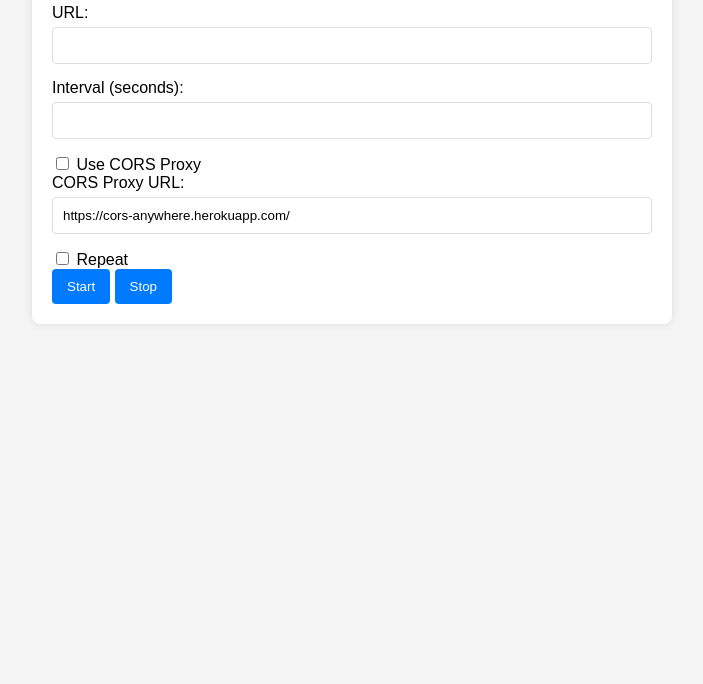
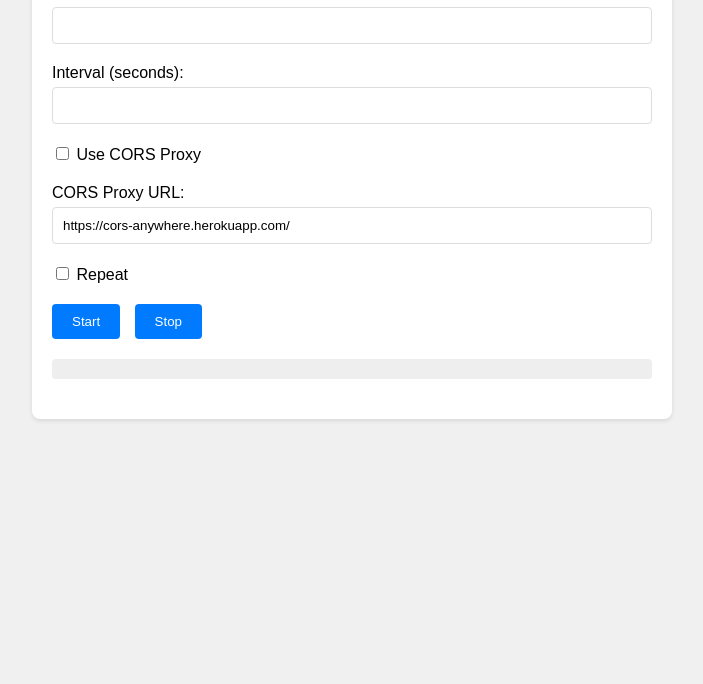
Before and after one commit to aaron777collins/urlcron, a plain HTML site: page index.html in a window 1280 px wide. Shown: the part 116-800 px from the top of the page, without its empty margins (288-991 px from the left). Drawn offline with Linux system fonts and the light colour scheme.

Commit message:
Update style.css

```diff
--- a/style.css
+++ b/style.css
@@ -1,54 +1,55 @@
-body {
+body, html {
     font-family: Arial, sans-serif;
+    padding: 0;
     margin: 0;
-    padding: 20px;
-    background-color: #f5f5f5;
+    background: #f0f0f0;
 }
 
 .container {
     max-width: 600px;
     margin: auto;
-    background: white;
     padding: 20px;
+    background: #fff;
     border-radius: 8px;
-    box-shadow: 0 0 10px rgba(0, 0, 0, 0.1);
+    box-shadow: 0 2px 4px rgba(0,0,0,0.1);
 }
 
-h1 {
-    color: #333;
+.form-group {
+    margin-bottom: 20px;
 }
 
-form > label {
-    margin-top: 10px;
-    display: block;
-}
-
-input[type="text"],
-input[type="number"] {
+input[type="text"], input[type="number"] {
     width: calc(100% - 22px);
     padding: 10px;
     margin-top: 5px;
-    margin-bottom: 15px;
     border: 1px solid #ddd;
     border-radius: 4px;
 }
 
 button {
+    padding: 10px 20px;
+    border: none;
     background-color: #007bff;
     color: white;
-    padding: 10px 15px;
-    border: none;
+    cursor: pointer;
     border-radius: 4px;
-    cursor: pointer;
+    margin-right: 10px;
 }
 
 button:hover {
     background-color: #0056b3;
 }
 
-.response-display {
-    margin-top: 20px;
-    padding: 10px;
-    background-color: #e9e9e9;
+#progressContainer {
+    width: 100%;
+    background-color: #eee;
+    border-radius: 4px;
+    margin: 20px 0;
+}
+
+#progressBar {
+    height: 20px;
+    background-color: #007bff;
+    width: 0%;
     border-radius: 4px;
 }
```
